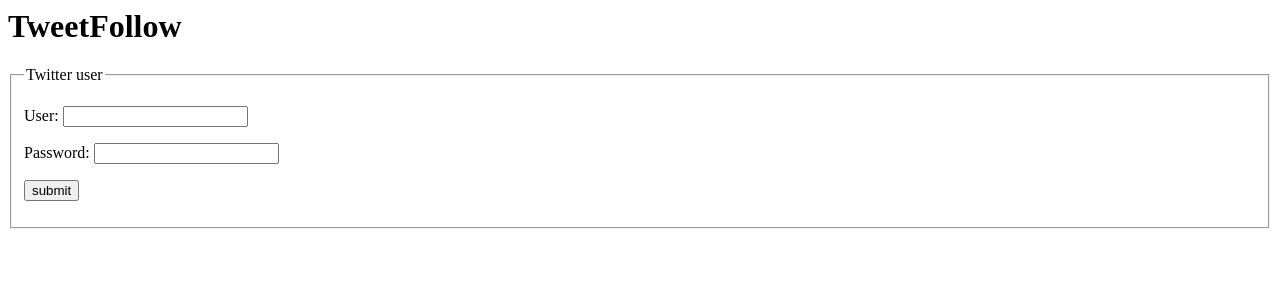
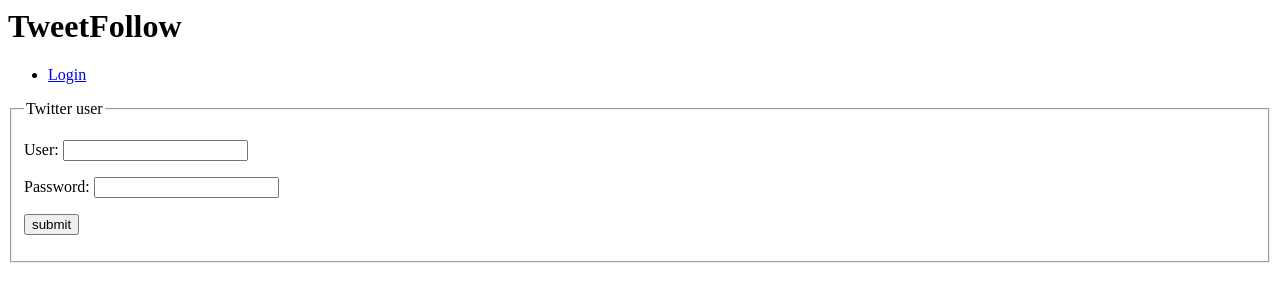
Before and after one commit to durden/tweetfollow, a Python web app: template tweetapp/templates/login.html in a window 1280 px wide. Shown: the top 302 px of the page. Run offline with Jinja, Linux system fonts and the light colour scheme; the template is opened without the code that fills it, so the values that code supplies are empty.

Commit message:
Adding nav with login

```diff
--- a/tweetapp/templates/base.html
+++ b/tweetapp/templates/base.html
@@ -4,6 +4,9 @@
   </head>
   <body>
     <h1>TweetFollow {% block header %} {% endblock %}</h1>
+	<ul id="nav">
+		<li><a href="/login/">Login</a></li>
+    </ul>
     <div id="content"> {% block content %} {% endblock %}</div>
   </body>
 </html>
```
